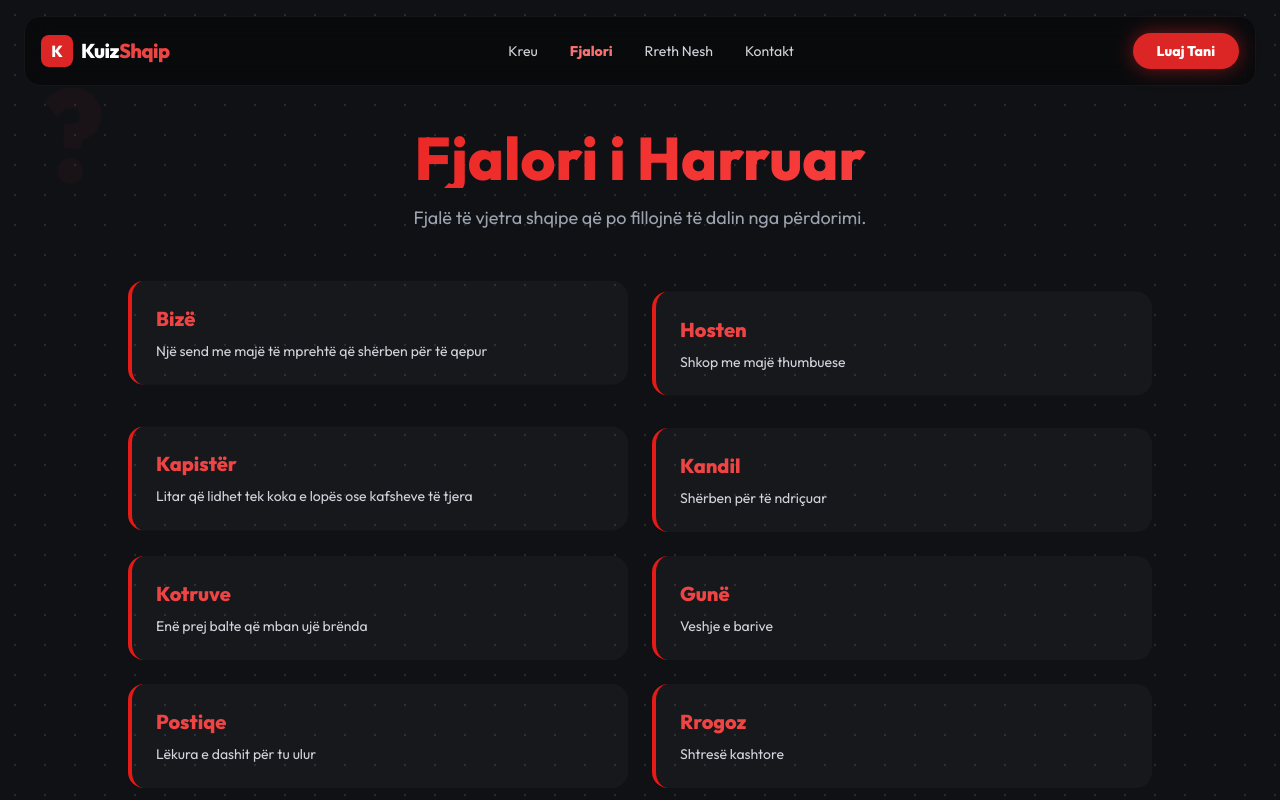
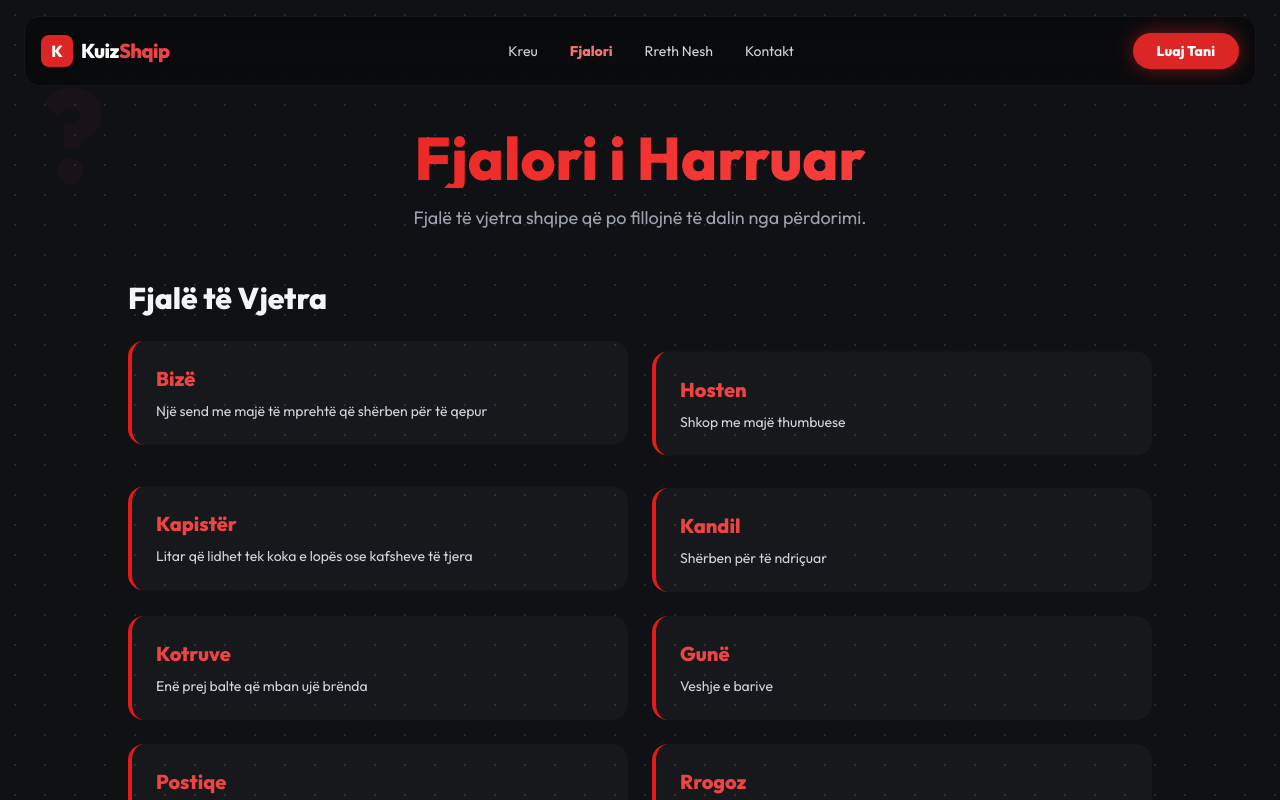
Before and after one commit to kanekikkenn242/KuizShqip, a website: page index.html in a window 1280 px wide. Both pictures are taken after a click on the button "Fjalori". Shown: the top 800 px of the page. Drawn offline with nearby package versions, Linux system fonts and the light colour scheme.

Commit message:
Add files via upload
1

```diff
--- a/index.html
+++ b/index.html
@@ -218,8 +218,18 @@
                     <p class="text-gray-400 text-lg">Fjalë të vjetra shqipe që po fillojnë të dalin nga përdorimi.</p>
                 </div>
 
-                <div class="grid grid-cols-1 md:grid-cols-2 gap-6" id="fjalori-container">
+                <div class="mb-16">
+                    <h3 class="text-2xl md:text-3xl font-bold mb-6 text-gray-100">Fjalë të Vjetra</h3>
+                    <div class="grid grid-cols-1 md:grid-cols-2 gap-6" id="fjalori-container">
 
+                    </div>
+                </div>
+
+                <div class="mb-16">
+                    <h3 class="text-2xl md:text-3xl font-bold mb-6 text-gray-100">Shprehjet Frazelogjike</h3>
+                    <div class="grid grid-cols-1 md:grid-cols-2 gap-6" id="fraselogjike-container">
+
+                    </div>
                 </div>
             </div>
         </div>
@@ -479,6 +489,29 @@
 
         ];
 
+        const shprehjeFrazelogjike = [
+            { shprehja: "Sy për sy", kuptimi: "Përballë, fytyrë për fytyrë" },
+            { shprehja: "Dorë për dorë", kuptimi: "Puna duhet të ndahet në mënyrë të barabartë" },
+            { shprehja: "Zëri i gjakut", kuptimi: "Thirrja për ndihmë në rrezik" },
+            { shprehja: "Drita e syrit", kuptimi: "Gjëja më e shtrenjtë e dikujt" },
+            { shprehja: "Gja të gjakut", kuptimi: "Diçka shumë e shtrenjtë" },
+            { shprehja: "Hije e qenies", kuptimi: "Diçka e parëndësishme" },
+            { shprehja: "Lio të shpatës", kuptimi: "Nën humbjen e diçkaje" },
+            { shprehja: "Gjerë e gjatë", kuptimi: "Në të gjithë vendin, kudo" },
+            { shprehja: "Kokë me kokë", kuptimi: "Në përpjekje, në luftë direkte" },
+            { shprehja: "Shpirt i pastër", kuptimi: "Person i ndershëm dhe i mirë" },
+            { shprehja: "Gja më e shtrenjtë", kuptimi: "Diçka shumë e vlefshme" },
+            { shprehja: "Zjarr në qind vende", kuptimi: "Njerëz shumë të fuqishëm" },
+            { shprehja: "Drita e hënës", kuptimi: "Ndihmë e pakët" },
+            { shprehja: "Rruga e gjatë", kuptimi: "Rrugë që zgjat shumë kohë" },
+            { shprehja: "Dreka e drekës", kuptimi: "Mensa e zakonshme" },
+            { shprehja: "Molla e syrit", kuptimi: "Qendra e vëmendjes" },
+            { shprehja: "Dushku i zërit", kuptimi: "Qendra e dëgjimit" },
+            { shprehja: "Buza e buzës", kuptimi: "Bisedë në fshehtësi" },
+            { shprehja: "Këmbë pa këmbë", kuptimi: "Ecje e vështirë" },
+            { shprehja: "Shpjegim mbi shpjegim", kuptimi: "Përpjekje për të qenë i qartë" }
+        ];
+
         let activeQuestions = [];
         let currentQuestion = 0;
         let score = 0;
@@ -515,7 +548,10 @@
 
         function populateFjalori() {
             const container = document.getElementById('fjalori-container');
+            const fraseContainer = document.getElementById('fraselogjike-container');
             container.innerHTML = '';
+            fraseContainer.innerHTML = '';
+
             fjaletEHarruara.forEach(item => {
                 const card = document.createElement('div');
                 card.className = 'word-card p-6 rounded-2xl';
@@ -525,6 +561,17 @@
                 `;
                 container.appendChild(card);
             });
+
+            shprehjeFrazelogjike.forEach(item => {
+                const card = document.createElement('div');
+                card.className = 'word-card p-6 rounded-2xl';
+                card.innerHTML = `
+                    <h4 class="text-xl font-bold text-orange-500 mb-2">"${item.shprehja}"</h4>
+                    <p class="text-gray-300 text-sm">${item.kuptimi}</p>
+                `;
+                fraseContainer.appendChild(card);
+            });
+
             gsap.from(".word-card", { opacity: 0, y: 20, stagger: 0.1, duration: 0.5 });
         }
 
```
